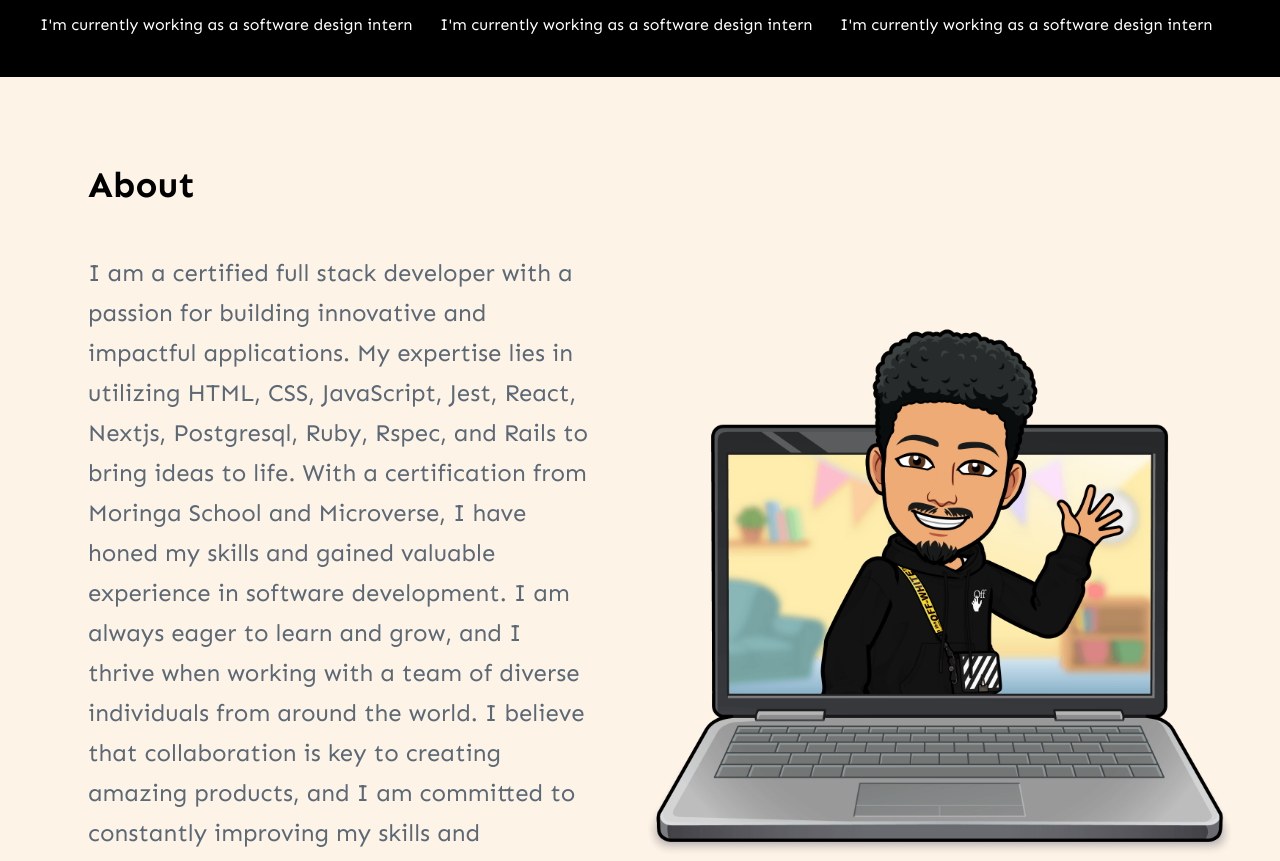
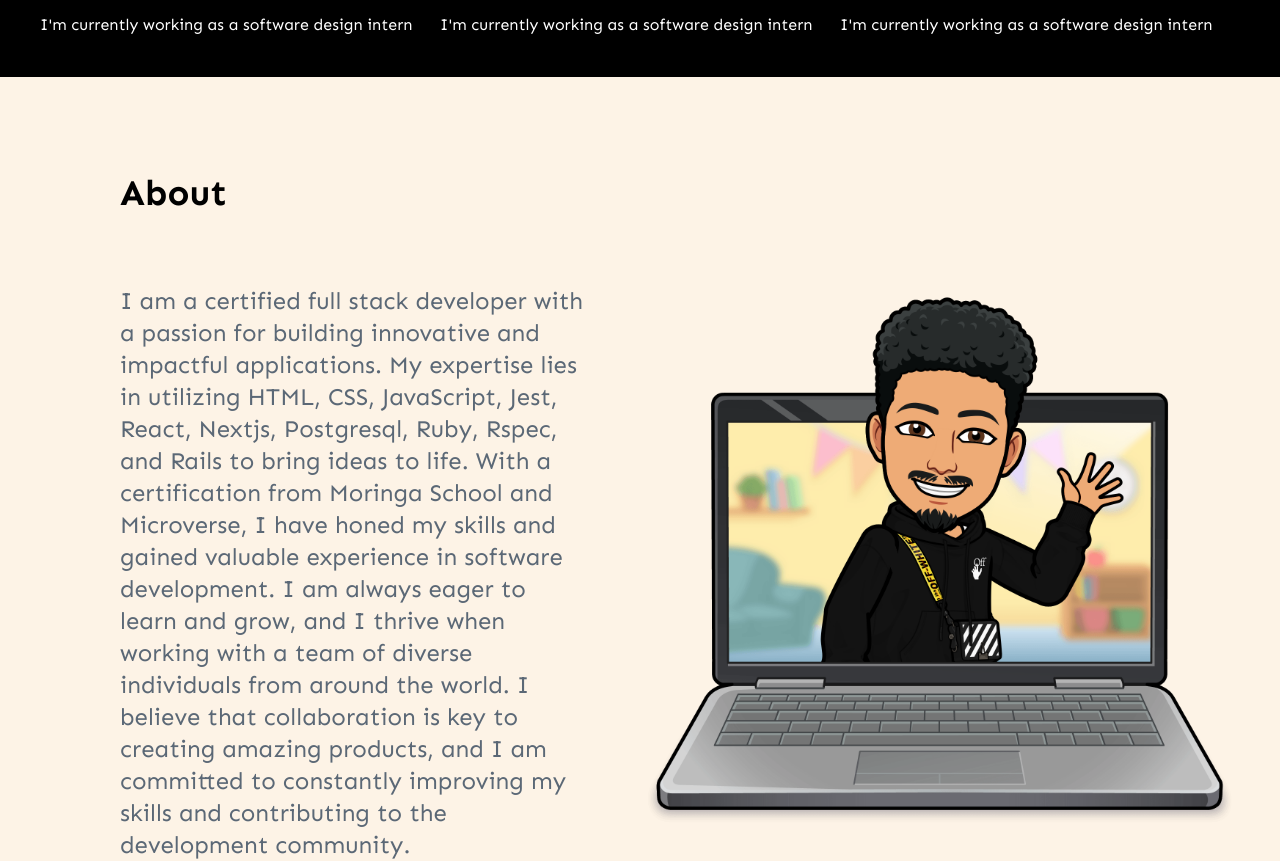
Before and after one commit to Kimutai01/kiprotich-kimutai, a Next.js app: page / in a window 1280 px wide. Shown: the part 1300-2161 px from the top of the page. Built offline with nearby package versions, Linux system fonts and the light colour scheme; a web font is replaced by a local one.

Commit message:
Added about section

```diff
--- a/components/About.jsx
+++ b/components/About.jsx
@@ -4,12 +4,12 @@ import pic from "../public/laptop-wave.png";
 
 const About = () => {
   return (
-    <div className="grid grid-cols-1 md:grid-cols-2 gap-4 bg-[#fdf3e6] p-12">
-      <div className="p-4">
-        <h1 className="max-w-[780px] w-[100%] leading-10 text-4xl font-bold p-6">
+    <div className="grid grid-cols-1 md:grid-cols-2 gap-4 bg-[#fdf3e6] md:p-12">
+      <div className="p-6 ml-6">
+        <h1 className="max-w-[780px] w-[100%] leading-10 text-4xl font-bold md:p-6">
           About
         </h1>
-        <p className="text-[#5b6876] text-2xl leading-10 p-6">
+        <p className="text-[#5b6876] text-1xl md:text-2xl leading-10 md:p-6 mt-6">
           I am a certified full stack developer with a passion for building
           innovative and impactful applications. My expertise lies in utilizing
           HTML, CSS, JavaScript, Jest, React, Nextjs, Postgresql, Ruby, Rspec,
@@ -22,7 +22,7 @@ const About = () => {
           and contributing to the development community.
         </p>
 
-        <button className="bg-[#f9a826] text-[#fff] text-2xl font-bold py-4 px-4 rounded-full mt-4 ml-6">
+        <button className="bg-[#f9a826] text-[#fff] text-2xl font-bold py-4 px-4 rounded-full mt-4 md:ml-6">
           Download CV
         </button>
       </div>
```
